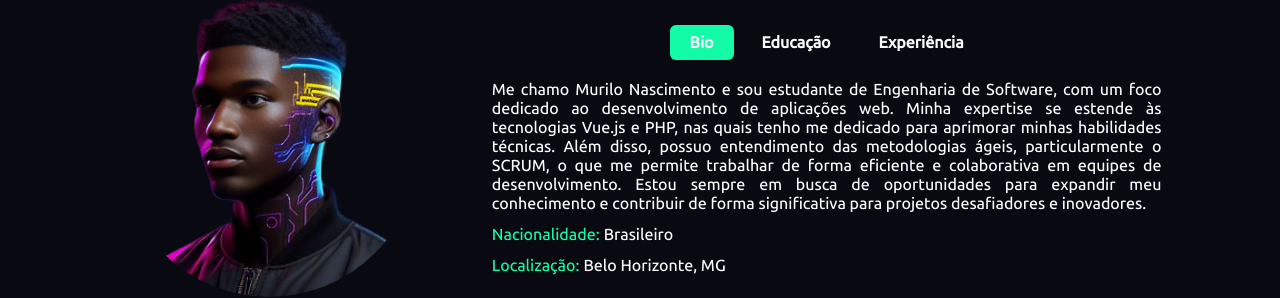
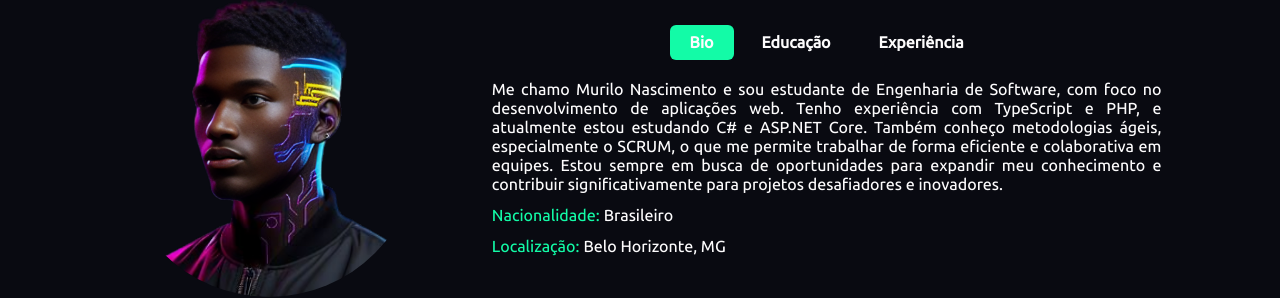
Before and after one commit to murilonicemento/my-portfolio, a Vue app: page / in a window 1280 px wide. Shown: the part 612-910 px from the top of the page. Built offline with nearby package versions, Linux system fonts and the light colour scheme; what @tsparticles/vue3 would draw is missing.

Commit message:
feat: update text 'about' component

```diff
--- a/src/components/TabComponent.vue
+++ b/src/components/TabComponent.vue
@@ -30,13 +30,12 @@ const selectTab = (index: number) => {
     <div class="tab-content">
       <div v-if="selectedTab === 0">
         <p>
-          Me chamo Murilo Nascimento e sou estudante de Engenharia de Software, com um foco dedicado
-          ao desenvolvimento de aplicações web. Minha expertise se estende às tecnologias Vue.js e
-          PHP, nas quais tenho me dedicado para aprimorar minhas habilidades técnicas. Além disso,
-          possuo entendimento das metodologias ágeis, particularmente o SCRUM, o que me permite
-          trabalhar de forma eficiente e colaborativa em equipes de desenvolvimento. Estou sempre em
-          busca de oportunidades para expandir meu conhecimento e contribuir de forma significativa
-          para projetos desafiadores e inovadores.
+          Me chamo Murilo Nascimento e sou estudante de Engenharia de Software, com foco no
+          desenvolvimento de aplicações web. Tenho experiência com TypeScript e PHP, e atualmente
+          estou estudando C# e ASP.NET Core. Também conheço metodologias ágeis, especialmente o
+          SCRUM, o que me permite trabalhar de forma eficiente e colaborativa em equipes. Estou
+          sempre em busca de oportunidades para expandir meu conhecimento e contribuir
+          significativamente para projetos desafiadores e inovadores.
         </p>
         <div id="bio-information">
           <p><span>Nacionalidade: </span> Brasileiro</p>
```
